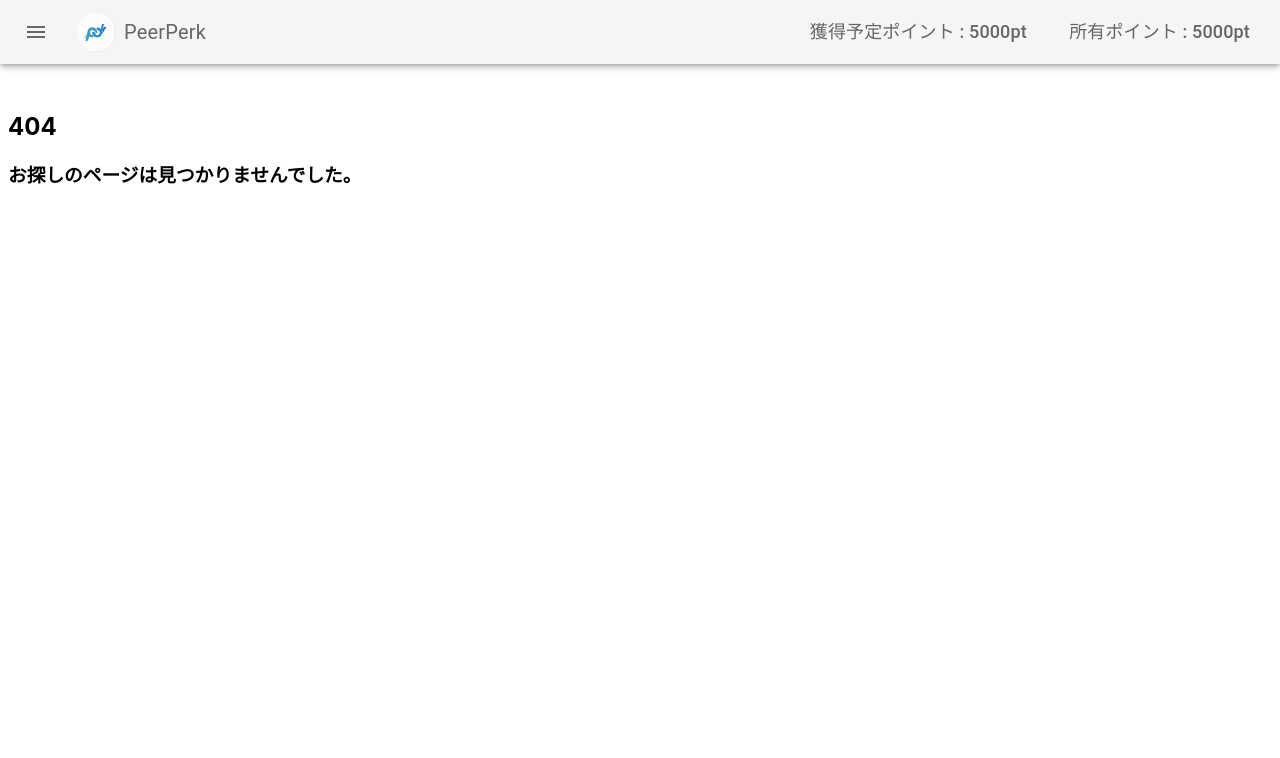
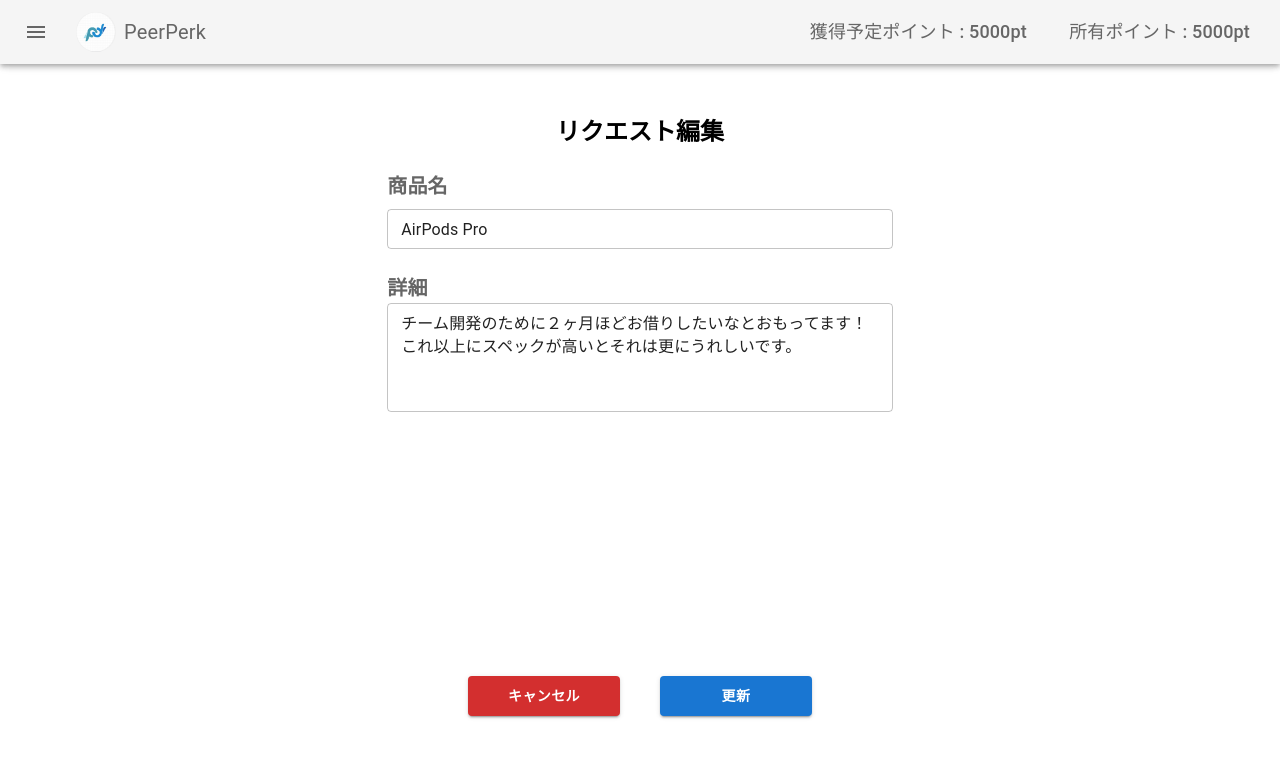
Before and after one commit to posse-ap/teamdev-2023-posse2-team2D_front, a React (Create React App) app: page /request/edit/1 in a window 1280 px wide. Before the commit this address had no page. Shown: the top 758 px of the page. Built offline with nearby package versions, Linux system fonts and the light colour scheme.

Commit message:
feat: リクエスト追加、編集、削除画面作成完了

```diff
--- a/src/App.tsx
+++ b/src/App.tsx
@@ -3,6 +3,7 @@
 import { HomePage } from "./pages/homePage/HomePage";
 import { RequestList } from "./pages/request/RequestList";
 import  CreateRequest  from "./pages/request/CreateRequest";
+import  EditRequest  from "./pages/request/EditRequest";
 import  RequestDetail  from "./pages/request/RequestDetail";
 import { Bookmark } from "./pages/Bookmark";
 import  Table  from "./components/Table";
@@ -43,8 +44,8 @@
           <Route path="holdEvent" element={<KnowledgeUpload />} />
           {/* リクエスト関連 */}
           <Route path="requestList" element={<RequestList />} />
-          {/* <Route path={`/request/:id`} element={request ? <RequestDetail request={request} /> : <Table />} /> */}
           <Route path={`request/:id`} element={<RequestDetail />} />
+          <Route path={`request/edit/:id`} element={<EditRequest />} />
           <Route path="createRequest" element={<CreateRequest />} />
           {/* 商品/ナレッジ取引一覧ページ */}
           <Route path="itemTransactionList" element={<ItemTransactionList />} />
--- a/src/components/Alertbutton.tsx
+++ b/src/components/Alertbutton.tsx
@@ -1,18 +1,18 @@
 import React, { useEffect, useMemo, useState } from "react";
-import Button from '@mui/material/Button';
-import Dialog from '@mui/material/Dialog';
-import DialogActions from '@mui/material/DialogActions';
-import DialogContent from '@mui/material/DialogContent';
-import DialogContentText from '@mui/material/DialogContentText';
-import DialogTitle from '@mui/material/DialogTitle';
+import Button from "@mui/material/Button";
+import Dialog from "@mui/material/Dialog";
+import DialogActions from "@mui/material/DialogActions";
+import DialogContent from "@mui/material/DialogContent";
+import DialogContentText from "@mui/material/DialogContentText";
+import DialogTitle from "@mui/material/DialogTitle";
 import { useSnackbar } from "./snackbar/Snackbar";
 
-const AlertButton = (props:any) => {
+const AlertButton = (props: any) => {
   const { showSnackbar } = useSnackbar();
   const [active, setActive] = useState(false);
   const classToggle = () => {
-    setActive(!active)
-  }
+    setActive(!active);
+  };
 
   const [open, setOpen] = React.useState(false);
 
@@ -26,7 +26,12 @@
 
   return (
     <div>
-      <Button variant={props.variant} onClick={handleClickOpen} sx={{ fontWeight: "bold" }} color="error">
+      <Button
+        variant={props.variant}
+        onClick={handleClickOpen}
+        sx={{ fontWeight: "bold" }}
+        color="error"
+      >
         {props.title}
       </Button>
       <Dialog
@@ -35,9 +40,7 @@
         aria-labelledby="alert-dialog-title"
         aria-describedby="alert-dialog-description"
       >
-        <DialogTitle id="alert-dialog-title">
-          {props.message}
-        </DialogTitle>
+        <DialogTitle id="alert-dialog-title">{props.message}</DialogTitle>
         <DialogContent>
           <DialogContentText id="alert-dialog-description">
             この操作は取り消せません。
@@ -46,18 +49,22 @@
         <DialogActions>
           <Button onClick={handleClose}>戻る</Button>
           <Button
-          autoFocus
-          onClick={(event) => {
-            event.preventDefault();
-            handleClose();
-            showSnackbar(`${props.title}しました`, 'warning');}}
+            autoFocus
+            onClick={(event) => {
+              event.preventDefault();
+              handleClose();
+              showSnackbar(`${props.title}しました`, "warning");
+              setTimeout(() => {
+                window.location.reload(); // 2秒後にページをリロードする
+              }, 2000);
+            }}
           >
-          確定</Button>
+            確定
+          </Button>
         </DialogActions>
       </Dialog>
     </div>
   );
-
-  }
+};
 
 export default AlertButton;
--- a/src/pages/homePage/HomePage.module.scss
+++ b/src/pages/homePage/HomePage.module.scss
@@ -171,4 +171,76 @@
     box-shadow: 2px 2px 12px rgba(0,0,0,0.5);
     transform: translate(-50%, 51%);
   }
+  .lend_item {
+  position: fixed;
+  font-size: 16px;
+  font-weight: bold;
+  width: 20%;
+  bottom: 13%;
+  left: 50%;
+  transform: translate(-50%, 50%);
+  border-radius: 5px;
+  background-color: #1976d2;
+  box-shadow: 2px 2px 8px rgba(0,0,0,0.3);
+  color: #fff;
+  transition: all 0.3s ease-in-out; /* 変化をスムーズにする */
+    @media screen and (max-width:600px){
+      font-size: 14px;
+      width: 200px;
+    }
+  }
+  .lend_item:hover {
+    background-color: #1d3489;
+    box-shadow: 2px 2px 12px rgba(0,0,0,0.5);
+    transform: translate(-50%, 51%);
+  }
+  .buttons {
+    position: fixed;
+    width: 30%;
+    bottom: 13%;
+    left: 50%;
+    transform: translate(-50%, 50%);
+    display: flex;
+    justify-content: space-around;
+    @media screen and (max-width:600px){
+    }
+  }
+  .edit_request {
+    font-size: 16px;
+    font-weight: bold;
+    width: 5%;
+    border-radius: 5px;
+    border: 1px solid red;
+    background-color: white;
+    color: red;
+    @media screen and (max-width:600px){
+      font-size: 14px;
+      width: 200px;
+    }
+  }
+  .delete_request {
+    font-size: 16px;
+    font-weight: bold;
+    width: 45%;
+    border-radius: 5px;
+    background-color: red;
+    color: white;
+    @media screen and (max-width:600px){
+      font-size: 14px;
+      width: 100px;
+    }
+  }
+  .delete_request:hover {
+    background-color: red;
+  }
+  .back_to_list {
+  position: fixed;
+  font-size: 16px;
+  bottom: 5%;
+  left: 50%;
+  transform: translate(-50%, 50%);
+    @media screen and (max-width:600px){
+      font-size: 14px;
+    }
+  }
 }
--- a/src/pages/item/Item.module.scss
+++ b/src/pages/item/Item.module.scss
@@ -133,53 +133,4 @@
     box-shadow: 2px 2px 12px rgba(0,0,0,0.5);
     transform: translate(-50%, 51%);
   }
-  .buttons {
-    position: fixed;
-    width: 50%;
-    bottom: 13%;
-    left: 50%;
-    transform: translate(-50%, 50%);
-    display: flex;
-    justify-content: space-around;
-    @media screen and (max-width:600px){
-    }
-  }
-  .edit_request {
-    font-size: 16px;
-    font-weight: bold;
-    width: 30%;
-    border-radius: 5px;
-    border: 1px solid red;
-    background-color: white;
-    color: red;
-    @media screen and (max-width:600px){
-      font-size: 14px;
-      width: 200px;
-    }
-  }
-  .delete_request {
-    font-size: 16px;
-    font-weight: bold;
-    width: 30%;
-    border-radius: 5px;
-    background-color: red;
-    color: white;
-    @media screen and (max-width:600px){
-      font-size: 14px;
-      width: 100px;
-    }
-  }
-  .delete_request:hover {
-    background-color: red;
-  }
-  .back_to_list {
-  position: fixed;
-  font-size: 16px;
-  bottom: 5%;
-  left: 50%;
-  transform: translate(-50%, 50%);
-    @media screen and (max-width:600px){
-      font-size: 14px;
-    }
-  }
 }
--- /dev/null
+++ b/src/pages/request/EditRequest.tsx
@@ -0,0 +1,115 @@
+import React, { useState } from "react";
+import { useParams, useNavigate } from "react-router-dom";
+import { Box, Button, TextField, Typography } from "@mui/material";
+import { requestData, RequestData } from "./RequestDetail";
+import styles from "../homePage/HomePage.module.scss";
+import { useSnackbar } from "../../components/snackbar/Snackbar";
+
+
+const EditRequest = () => {
+  const navigate = useNavigate();
+  const requestId = parseInt(useParams<{ id: string }>().id ?? "", 10);
+  const request = requestData.find(
+    (r: { id: number }) => r.id === Number(requestId)
+  );
+
+  const [title, setTitle] = useState<string>(request?.title || "");
+  const [content, setContent] = useState<string>(request?.content || "");
+
+  const handleTitleChange = (event: React.ChangeEvent<HTMLInputElement>) => {
+    setTitle(event.target.value);
+  };
+
+  const handleContentChange = (event: React.ChangeEvent<HTMLInputElement>) => {
+    setContent(event.target.value);
+  };
+
+  const { showSnackbar } = useSnackbar();
+
+  const handleUpdate = () => {
+    if (!request) {
+      return;
+    }
+    const updatedRequest: RequestData = {
+      ...request,
+      title,
+      content,
+    };
+    const index = requestData.findIndex((r) => r.id === request.id);
+    if (index >= 0) {
+      requestData.splice(index, 1, updatedRequest);
+    }
+    showSnackbar("リクエスト内容を更新しました！", "success");
+    navigate(`/request/${requestId}`);
+  };
+
+  const handleCancel = () => {
+    navigate(`/request/${requestId}`);
+  };
+
+  if (!request) {
+    return <div>リクエストが見つかりませんでした。</div>;
+  }
+
+  return (
+    <div className={styles.root}>
+      <h1 style={{ fontSize: "24px", textAlign: "center" }}>リクエスト編集</h1>
+      <Box sx={{ mx: "auto", width: "40%" }}>
+        <Typography
+          sx={{
+            mt: 3,
+            mb: 1,
+            fontSize: "20px",
+            fontWeight: "bold",
+            color: "#666666",
+          }}
+        >
+          商品名
+        </Typography>
+        <TextField
+          fullWidth
+          variant="outlined"
+          size="small"
+          value={title}
+          onChange={handleTitleChange}
+        />
+        <Typography
+          sx={{
+            mt: 3,
+            fontSize: "20px",
+            fontWeight: "bold",
+            color: "#666666",
+          }}
+        >
+          詳細
+        </Typography>
+        <TextField
+          fullWidth
+          multiline
+          minRows={4}
+          maxRows={8}
+          variant="outlined"
+          size="small"
+          value={content}
+          onChange={handleContentChange}
+        />
+      </Box>
+      <Box className={styles.buttons}>
+        <Button
+          sx={{margin: '20px', fontWeight: 'bold', width: '200px', height: '40px'}}
+          variant="contained" color="error"  onClick={handleCancel}>
+          キャンセル
+        </Button>
+        <Button
+          variant="contained"
+          onClick={handleUpdate}
+          sx={{margin: '20px', fontWeight: 'bold', width: '200px', height: '40px'}}
+        >
+          更新
+        </Button>
+      </Box>
+    </div>
+  );
+};
+
+export default EditRequest;
--- a/src/pages/request/RequestDetail.tsx
+++ b/src/pages/request/RequestDetail.tsx
@@ -1,9 +1,9 @@
 import React from "react";
 import { useNavigate, useParams } from "react-router-dom";
-import styles from "../item/Item.module.scss";
+import styles from "../homePage/HomePage.module.scss";
 import { Box, Button, Grid, Typography } from "@mui/material";
 import logo from "../../logo.jpg";
-
+import AlertButton from "../../components/Alertbutton";
 
 export type RequestData = {
   id: number;
@@ -112,8 +112,10 @@
     navigate(-1);
   };
 
-  const requestId = parseInt(useParams<{ id: string }>().id ?? '', 10);
-  const request = requestData.find((r: { id: number; }) => r.id === Number(requestId));
+  const requestId = parseInt(useParams<{ id: string }>().id ?? "", 10);
+  const request = requestData.find(
+    (r: { id: number }) => r.id === Number(requestId)
+  );
 
   if (!request) {
     return <div>リクエストが見つかりませんでした。</div>;
@@ -153,35 +155,56 @@
         </Typography>
       </Box>
       {request.is_mine ? (
-      <><Grid item xs={12} sx={{ textAlign: "center", mb: 3 }} className={styles.buttons}>
+        <>
+          <Grid
+            item
+            xs={12}
+            sx={{ textAlign: "center", mb: 3 }}
+            className={styles.buttons}
+          >
             <Button
-            href={"editRequest"}
+              href={"edit/" + request.id}
               className={styles.edit_request}
               aria-label="編集"
             >
               編集
             </Button>
-          <Button
-            href={"deleteRequest"}
+            {/* <Button
+              // href={"deleteRequest"}
               className={styles.delete_request}
               aria-label="削除"
-          >
-            削除
-          </Button>
-        </Grid></>
+            > */}
+              <AlertButton
+                sx={{ width: "500px", color: "white",}}
+                title={"削除"}
+                message={`${
+                  "削除"
+                }しますか？`}
+                variant={"contained"}
+              />
+            {/* </Button> */}
+          </Grid>
+        </>
       ) : (
-      <><Grid item xs={12} sx={{ textAlign: "center", mb: 3 }}>
+        <>
+          <Grid item xs={12} sx={{ textAlign: "center", mb: 3 }}>
             <Button
-              href={"lendItem"}
+              href={"../lendItem"}
               className={styles.lend_item}
               aria-label="この商品を貸し出す"
             >
               この商品を貸し出す
             </Button>
-        </Grid></>
+          </Grid>
+        </>
       )}
-      <Grid item xs={12} className={styles.back_to_list} sx={{ textAlign: "center" }}>
-          <Button onClick={handleBack}>リクエスト一覧ページにもどる</Button>
+      <Grid
+        item
+        xs={12}
+        className={styles.back_to_list}
+        sx={{ textAlign: "center" }}
+      >
+        <Button href={"../requestList"}>リクエスト一覧ページにもどる</Button>
       </Grid>
     </div>
   );
```
Lines whose indentation alone changed are shown as unchanged.
